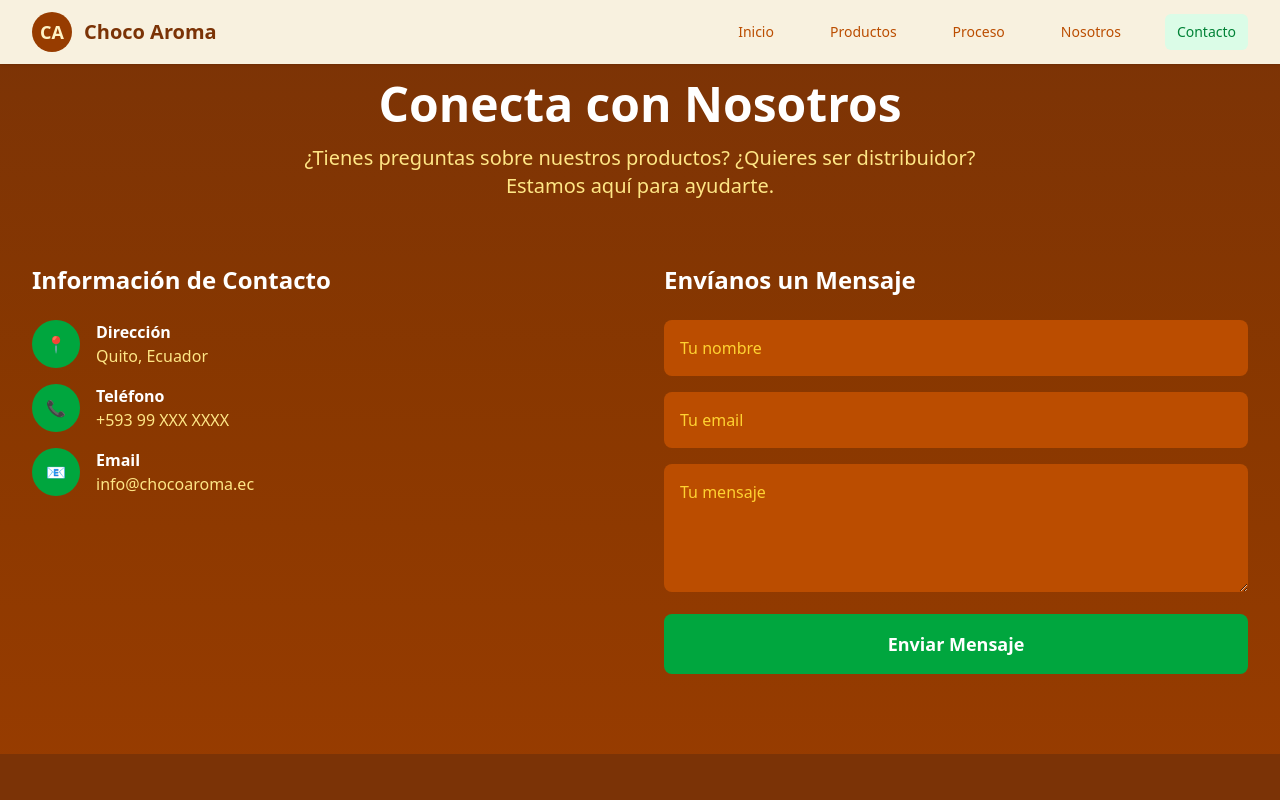
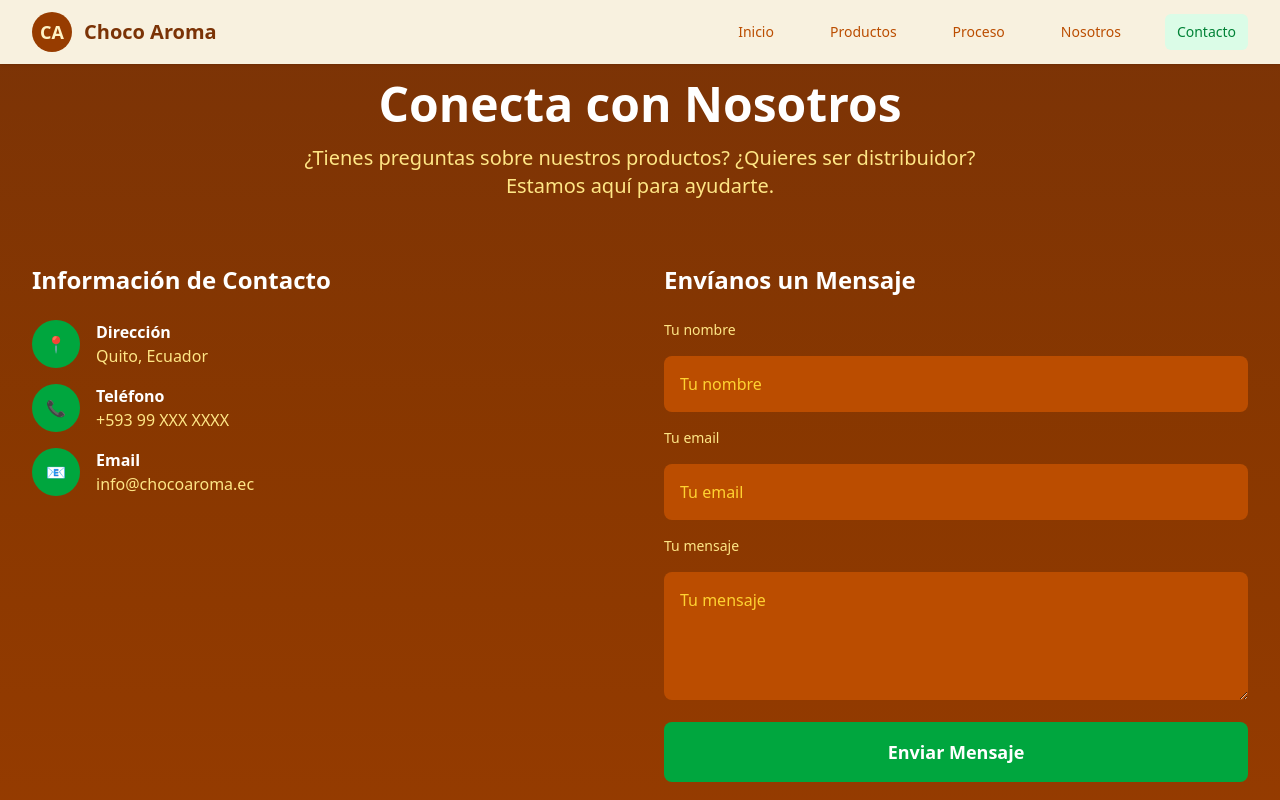
Before and after one commit to JNikolo/choco-aroma, a React (Vite) app: page /contact in a window 1280 px wide. Shown: the top 800 px of the page. Built offline with nearby package versions, Linux system fonts and the light colour scheme.

Commit message:
fix: Resolve Copilot review suggestions

```diff
--- a/src/components/Hero.tsx
+++ b/src/components/Hero.tsx
@@ -1,4 +1,5 @@
 import { ChevronDown } from "lucide-react";
+import { Link } from "react-router";
 
 export function HeroSection() {
   return (
@@ -20,12 +21,18 @@ export function HeroSection() {
               Chocolate artesanal elaborado con los mejores granos de cacao.
             </p>
             <div className="flex flex-col sm:flex-row gap-4 justify-center lg:justify-start">
-              <button className="bg-green-600 hover:bg-green-700 text-white px-8 py-4 rounded-full font-semibold text-lg transition-all transform hover:scale-105 shadow-lg">
+              <Link
+                to="/products"
+                className="bg-green-600 hover:bg-green-700 text-white px-8 py-4 rounded-full font-semibold text-lg transition-all transform hover:scale-105 shadow-lg"
+              >
                 Explorar Productos
-              </button>
-              <button className="border-2 border-amber-700 text-amber-700 hover:bg-amber-700 hover:text-white px-8 py-4 rounded-full font-semibold text-lg transition-all">
+              </Link>
+              <Link
+                to="/process"
+                className="border-2 border-amber-700 text-amber-700 hover:bg-amber-700 hover:text-white px-8 py-4 rounded-full font-semibold text-lg transition-all"
+              >
                 Nuestro Proceso
-              </button>
+              </Link>
             </div>
           </div>
 
--- a/src/pages/Contact.tsx
+++ b/src/pages/Contact.tsx
@@ -49,17 +49,38 @@ export function Contact() {
           <div>
             <h3 className="text-2xl font-bold mb-6">Envíanos un Mensaje</h3>
             <div className="space-y-4">
+              <label
+                htmlFor="name"
+                className="block text-sm font-medium text-amber-200"
+              >
+                Tu nombre
+              </label>
               <input
+                id="name"
                 type="text"
                 placeholder="Tu nombre"
                 className="w-full p-4 rounded-lg bg-amber-700 text-white placeholder-amber-300 focus:outline-none focus:ring-2 focus:ring-green-500"
               />
+              <label
+                htmlFor="email"
+                className="block text-sm font-medium text-amber-200"
+              >
+                Tu email
+              </label>
               <input
+                id="email"
                 type="email"
                 placeholder="Tu email"
                 className="w-full p-4 rounded-lg bg-amber-700 text-white placeholder-amber-300 focus:outline-none focus:ring-2 focus:ring-green-500"
               />
+              <label
+                htmlFor="message"
+                className="block text-sm font-medium text-amber-200"
+              >
+                Tu mensaje
+              </label>
               <textarea
+                id="message"
                 rows={4}
                 placeholder="Tu mensaje"
                 className="w-full p-4 rounded-lg bg-amber-700 text-white placeholder-amber-300 focus:outline-none focus:ring-2 focus:ring-green-500"
--- a/src/pages/Products.tsx
+++ b/src/pages/Products.tsx
@@ -43,7 +43,7 @@ export function Products() {
         <div className="grid md:grid-cols-2 lg:grid-cols-4 gap-8">
           {products.map((product, index) => (
             <div
-              key={index}
+              key={product.name}
               className="group bg-gradient-to-b from-amber-50 to-orange-50 rounded-2xl p-6 shadow-lg hover:shadow-2xl transition-all duration-300 transform hover:-translate-y-2"
             >
               <div className="text-6xl mb-4 text-center">{product.image}</div>
```
